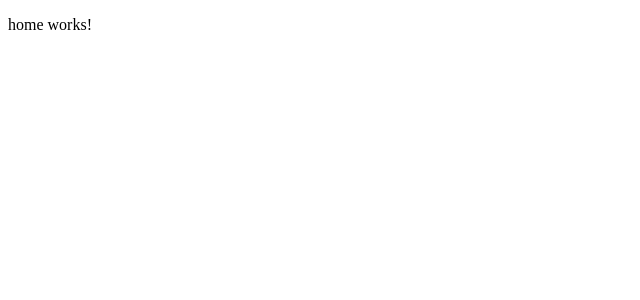
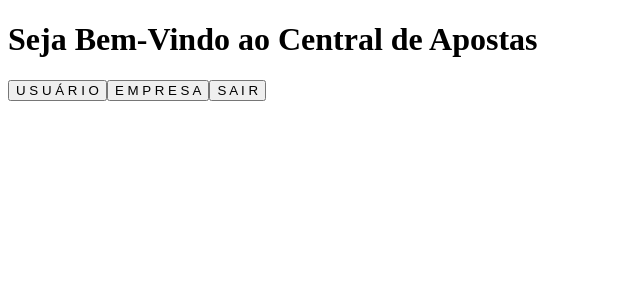
Before and after one commit to FCrowley/CadastroDeEmpresas, an Angular app: page /home in a window 1280 px wide. Shown: the top 300 px of the page, without its empty margins (0-640 px from the left). Built offline with nearby package versions, Linux system fonts and the light colour scheme.

Commit message:
Implementando links para as páginas - paliativo

```diff
--- a/src/app/home/home.component.html
+++ b/src/app/home/home.component.html
@@ -1 +1,13 @@
-<p>home works!</p>
+<h1>Seja Bem-Vindo ao Central de Apostas</h1>
+
+<button [routerLink]="['/user']">
+    U S U Á R I O
+</button>
+
+<button [routerLink]="['/company']">
+    E M P R E S A
+</button>
+
+<button [routerLink]="['/login']">
+    S A I R
+</button>
```
